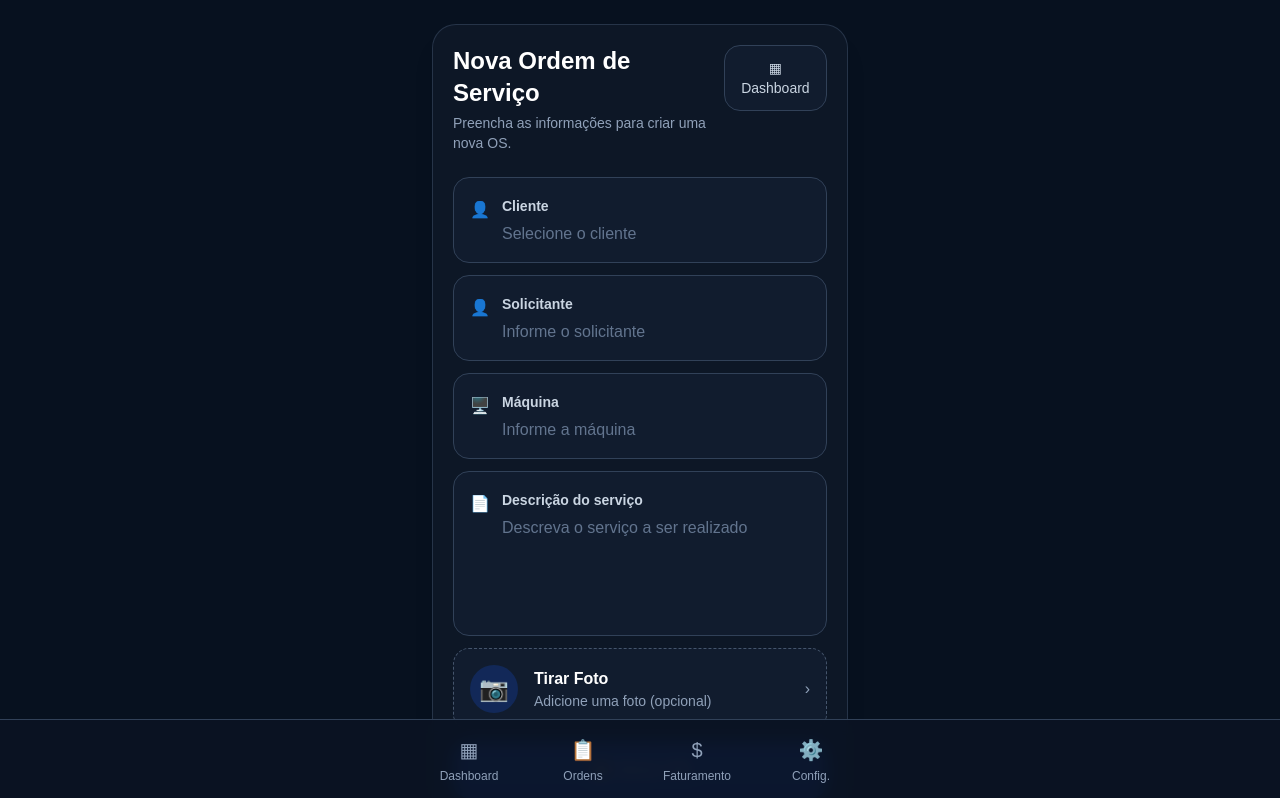
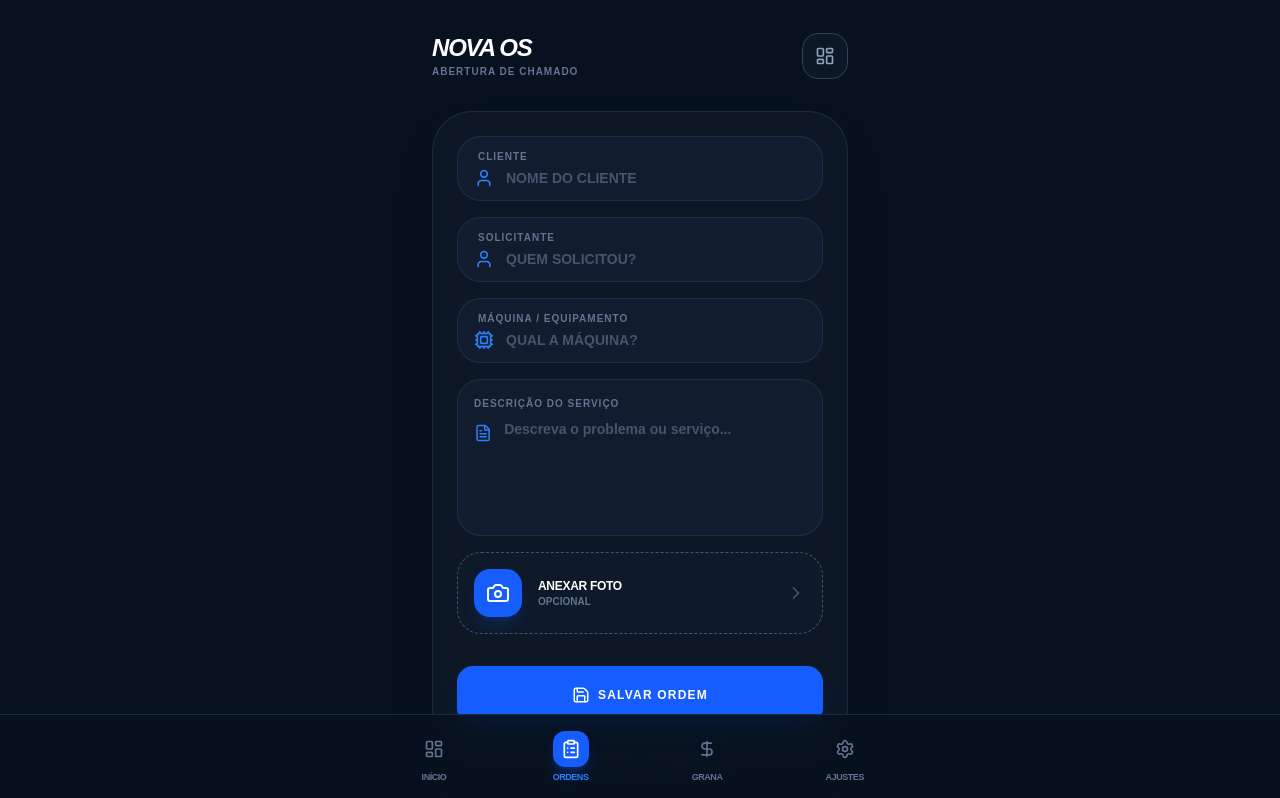
Before and after one commit to marcellsousaeng/app-servicos, a Next.js app: page /nova-os in a window 1280 px wide. Shown: the top 798 px of the page. Built offline with nearby package versions, Linux system fonts and the light colour scheme.

Commit message:
atualizaçoes

```diff
--- a/app/nova-os/page.tsx
+++ b/app/nova-os/page.tsx
@@ -1,8 +1,40 @@
 'use client'
 
-import { useState } from 'react'
+import React, { useState, useEffect } from 'react'
 import { useRouter } from 'next/navigation'
 import { supabase } from '../../lib/supabase'
+import {
+  User,
+  Cpu,
+  FileText,
+  Camera,
+  Save,
+  XCircle,
+  LayoutDashboard,
+  ClipboardList,
+  DollarSign,
+  Settings,
+  ChevronRight,
+  Wrench
+} from 'lucide-react'
+
+// Definição de Tipos para os Componentes
+interface CampoProps {
+  icone: React.ReactNode;
+  label: string;
+  placeholder: string;
+  value: string;
+  onChange: (val: string) => void;
+  tema: 'dark' | 'clean';
+}
+
+interface MenuIconProps {
+  label: string;
+  icone: React.ReactNode;
+  onClick: () => void;
+  ativo: boolean;
+  tema: 'dark' | 'clean';
+}
 
 export default function NovaOSPage() {
   const router = useRouter()
@@ -13,6 +45,12 @@ export default function NovaOSPage() {
   const [descricao, setDescricao] = useState('')
   const [foto, setFoto] = useState<File | null>(null)
   const [salvando, setSalvando] = useState(false)
+  const [tema, setTema] = useState<'dark' | 'clean'>('dark')
+
+  useEffect(() => {
+    const temaSalvo = localStorage.getItem('tema-app') as 'dark' | 'clean' | null
+    if (temaSalvo) setTema(temaSalvo)
+  }, [])
 
   async function buscarProximoNumeroOS() {
     const { data, error } = await supabase
@@ -21,32 +59,16 @@ export default function NovaOSPage() {
       .order('numero_os', { ascending: false })
       .limit(1)
 
-    if (error || !data || data.length === 0 || !data[0].numero_os) {
-      return 1
-    }
-
+    if (error || !data || data.length === 0 || !data[0].numero_os) return 1
     return data[0].numero_os + 1
   }
 
   async function enviarFoto() {
     if (!foto) return null
-
     const nomeArquivo = `${Date.now()}-${foto.name}`
-
-    const { error } = await supabase.storage
-      .from('os-imagens')
-      .upload(nomeArquivo, foto)
-
-    if (error) {
-      console.log('ERRO FOTO:', error)
-      alert('Erro ao enviar imagem')
-      return null
-    }
-
-    const { data } = supabase.storage
-      .from('os-imagens')
-      .getPublicUrl(nomeArquivo)
-
+    const { error } = await supabase.storage.from('os-imagens').upload(nomeArquivo, foto)
+    if (error) return null
+    const { data } = supabase.storage.from('os-imagens').getPublicUrl(nomeArquivo)
     return data.publicUrl
   }
 
@@ -58,11 +80,9 @@ export default function NovaOSPage() {
 
     try {
       setSalvando(true)
-
       const usuarioResponsavel = localStorage.getItem('usuario')
 
       if (!usuarioResponsavel) {
-        alert('Usuário não encontrado. Faça login novamente.')
         router.push('/')
         return
       }
@@ -70,117 +90,116 @@ export default function NovaOSPage() {
       const numeroOS = await buscarProximoNumeroOS()
       const fotoUrl = await enviarFoto()
 
-      const { error } = await supabase.from('ordens_servico').insert([
-        {
+      const { error } = await supabase.from('ordens_servico').insert([{
         numero_os: numeroOS,
-          cliente,
-          solicitante,
-          maquina,
+        cliente: cliente.toUpperCase(),
+        solicitante: solicitante.toUpperCase(),
+        maquina: maquina.toUpperCase(),
         descricao,
         status: 'Em andamento',
         cancelada: false,
-          motivo_cancelamento: null,
         usuario_responsavel: usuarioResponsavel,
         foto_url: fotoUrl,
-        },
-      ])
+      }])
 
-      if (error) {
-        console.log('ERRO SALVAR OS:', error)
-        alert('Erro ao salvar OS')
-        setSalvando(false)
-        return
-      }
+      if (error) throw error
 
       alert('OS criada com sucesso!')
       router.push('/dashboard')
     } catch (error) {
-      console.log('ERRO INESPERADO:', error)
-      alert('Erro inesperado ao salvar OS')
+      alert('Erro ao salvar OS')
       setSalvando(false)
     }
   }
 
   return (
-    <div className="min-h-screen bg-[#07111f] text-white pb-28">
-      <main className="max-w-md mx-auto px-4 pt-6">
-        <section className="bg-[#0d1726] rounded-3xl p-5 border border-slate-700/70 shadow-xl">
-          <div className="flex items-start justify-between gap-4 mb-6">
+    <div className={`min-h-screen transition-colors duration-500 pb-32 ${
+      tema === 'dark' ? 'bg-[#07111f] text-white' : 'bg-[#f8fafc] text-slate-900'
+    }`}>
+
+      <main className="max-w-md mx-auto px-4 pt-8">
+
+        {/* CABEÇALHO */}
+        <div className="flex items-center justify-between mb-8">
           <div>
-              <h1 className="text-2xl font-bold">Nova Ordem de Serviço</h1>
-              <p className="text-sm text-slate-400 mt-1">
-                Preencha as informações para criar uma nova OS.
-              </p>
+            <h1 className="text-2xl font-black uppercase italic tracking-tighter">Nova OS</h1>
+            <p className="text-[10px] font-bold uppercase tracking-widest text-slate-500">Abertura de Chamado</p>
           </div>
-
           <button
             onClick={() => router.push('/dashboard')}
-              className="bg-[#111c2e] border border-slate-700 px-4 py-3 rounded-2xl text-sm text-slate-300"
+            className={`p-3 rounded-2xl border transition-all ${
+              tema === 'dark' ? 'bg-[#0d1726] border-slate-700 text-slate-400' : 'bg-white border-slate-200 text-slate-500'
+            }`}
           >
-              ▦ Dashboard
+            <LayoutDashboard size={20} />
           </button>
         </div>
 
-          <div className="space-y-3">
-            <CampoTexto
-              icone="👤"
+        {/* CARD PRINCIPAL */}
+        <section className={`border rounded-[40px] p-6 shadow-2xl transition-all ${
+          tema === 'dark' ? 'bg-[#0d1726] border-slate-700/50' : 'bg-white border-slate-200'
+        }`}>
+
+          <div className="space-y-4">
+            <CampoModerno
+              icone={<User size={20} />}
               label="Cliente"
-              placeholder="Selecione o cliente"
+              placeholder="NOME DO CLIENTE"
               value={cliente}
-              onChange={setCliente}
+              onChange={(val) => setCliente(val.toUpperCase())}
+              tema={tema}
             />
 
-            <CampoTexto
-              icone="👤"
+            <CampoModerno
+              icone={<User size={20} />}
               label="Solicitante"
-              placeholder="Informe o solicitante"
+              placeholder="QUEM SOLICITOU?"
               value={solicitante}
-              onChange={setSolicitante}
+              onChange={(val) => setSolicitante(val.toUpperCase())}
+              tema={tema}
             />
 
-            <CampoTexto
-              icone="🖥️"
-              label="Máquina"
-              placeholder="Informe a máquina"
+            <CampoModerno
+              icone={<Cpu size={20} />}
+              label="Máquina / Equipamento"
+              placeholder="QUAL A MÁQUINA?"
               value={maquina}
-              onChange={setMaquina}
+              onChange={(val) => setMaquina(val.toUpperCase())}
+              tema={tema}
             />
 
-            <div className="bg-[#111c2e] border border-slate-700 rounded-2xl p-4">
+            {/* ÁREA DE TEXTO */}
+            <div className={`rounded-3xl p-4 border transition-all ${
+              tema === 'dark' ? 'bg-[#111c2e] border-slate-700/50' : 'bg-slate-50 border-slate-200'
+            }`}>
+              <label className="text-[10px] font-black uppercase text-slate-500 mb-2 block tracking-widest">Descrição do Serviço</label>
               <div className="flex gap-3">
-                <span className="text-blue-400 mt-1">📄</span>
-
-                <div className="w-full">
-                  <label className="text-sm font-semibold text-slate-300">
-                    Descrição do serviço
-                  </label>
-
+                <FileText size={20} className="text-blue-500 mt-1" />
                 <textarea
-                    placeholder="Descreva o serviço a ser realizado"
+                  placeholder="Descreva o problema ou serviço..."
                   value={descricao}
                   onChange={(e) => setDescricao(e.target.value)}
-                    className="w-full mt-1 bg-transparent outline-none text-white placeholder:text-slate-500 min-h-24 resize-none"
+                  className="w-full bg-transparent outline-none text-sm font-bold resize-none min-h-[100px] placeholder:text-slate-600"
                 />
               </div>
             </div>
+
+            {/* BOTÃO DE FOTO ESTILIZADO */}
+            <label className={`flex items-center justify-between p-4 rounded-3xl border border-dashed cursor-pointer transition-all active:scale-95 ${
+              tema === 'dark' ? 'bg-[#111c2e]/50 border-slate-600' : 'bg-slate-50 border-slate-300'
+            }`}>
+              <div className="flex items-center gap-4">
+                <div className="w-12 h-12 rounded-2xl bg-blue-600 flex items-center justify-center text-white shadow-lg shadow-blue-600/20">
+                  <Camera size={24} />
                 </div>
-
-            <label className="bg-[#111c2e] border border-dashed border-slate-600 rounded-2xl p-4 flex items-center justify-between cursor-pointer active:scale-[0.98] transition">
-              <div className="flex items-center gap-4">
-                <div className="w-12 h-12 rounded-full bg-blue-600/20 text-blue-400 flex items-center justify-center text-2xl">
-                  📷
-                </div>
-
                 <div>
-                  <p className="font-semibold">Tirar Foto</p>
-                  <p className="text-sm text-slate-400">
-                    {foto ? foto.name : 'Adicione uma foto (opcional)'}
+                  <p className="text-xs font-black uppercase tracking-tight">Anexar Foto</p>
+                  <p className="text-[10px] text-slate-500 uppercase font-bold truncate max-w-[150px]">
+                    {foto ? foto.name : 'Opcional'}
                   </p>
                 </div>
               </div>
-
-              <span className="text-slate-400">›</span>
-
+              <ChevronRight size={20} className="text-slate-600" />
               <input
                 type="file"
                 accept="image/*"
@@ -190,87 +209,73 @@ export default function NovaOSPage() {
               />
             </label>
 
+            {/* AÇÕES */}
+            <div className="pt-4 space-y-3">
               <button
                 onClick={salvarOS}
                 disabled={salvando}
-              className="w-full bg-blue-600 hover:bg-blue-700 text-white py-4 rounded-2xl font-semibold disabled:opacity-60"
+                className="w-full bg-blue-600 hover:bg-blue-700 text-white py-5 rounded-2xl font-black uppercase tracking-widest text-xs shadow-xl shadow-blue-600/20 flex items-center justify-center gap-2 transition-all disabled:opacity-50"
               >
-              💾 {salvando ? 'Salvando...' : 'Salvar OS'}
+                <Save size={18} /> {salvando ? 'PROCESSANDO...' : 'SALVAR ORDEM'}
               </button>
 
               <button
                 onClick={() => router.push('/dashboard')}
-              className="w-full bg-transparent border border-slate-700 text-slate-400 py-4 rounded-2xl font-semibold"
+                className={`w-full py-4 rounded-2xl font-black uppercase tracking-widest text-[10px] flex items-center justify-center gap-2 transition-all ${
+                  tema === 'dark' ? 'text-slate-500 hover:text-slate-300' : 'text-slate-400 hover:text-slate-600'
+                }`}
               >
-              🗑️ Cancelar
+                <XCircle size={16} /> Cancelar Operação
               </button>
+            </div>
           </div>
         </section>
       </main>
 
-      <nav className="fixed bottom-0 left-0 right-0 bg-[#0b1423]/95 backdrop-blur border-t border-slate-700 px-3 py-2">
-        <div className="max-w-md mx-auto grid grid-cols-4 gap-2">
-          <MenuItem titulo="Dashboard" icone="▦" onClick={() => router.push('/dashboard')} />
-          <MenuItem titulo="Ordens" icone="📋" onClick={() => router.push('/ordens')} />
-          <MenuItem titulo="Faturamento" icone="$" onClick={() => router.push('/faturamento')} />
-          <MenuItem titulo="Config." icone="⚙️" onClick={() => router.push('/configuracao')} />
+      {/* MENU INFERIOR MODERNO */}
+      <nav className={`fixed bottom-0 left-0 right-0 border-t backdrop-blur-md px-6 py-4 z-50 ${
+        tema === 'dark' ? 'bg-[#07111f]/90 border-slate-800' : 'bg-white/90 border-slate-200'
+      }`}>
+        <div className="max-w-md mx-auto flex justify-between items-center">
+          <MenuIcon label="Início" icone={<LayoutDashboard size={20} />} onClick={() => router.push('/dashboard')} ativo={false} tema={tema} />
+          <MenuIcon label="Ordens" icone={<ClipboardList size={20} />} onClick={() => router.push('/ordens')} ativo={true} tema={tema} />
+          <MenuIcon label="Grana" icone={<DollarSign size={20} />} onClick={() => router.push('/faturamento')} ativo={false} tema={tema} />
+          <MenuIcon label="Ajustes" icone={<Settings size={20} />} onClick={() => router.push('/configuracao')} ativo={false} tema={tema} />
         </div>
       </nav>
     </div>
   )
 }
 
-function CampoTexto({
-  icone,
-  label,
-  placeholder,
-  value,
-  onChange,
-}: {
-  icone: string
-  label: string
-  placeholder: string
-  value: string
-  onChange: (value: string) => void
-}) {
+// COMPONENTES AUXILIARES COM TIPAGEM CORRETA
+function CampoModerno({ icone, label, placeholder, value, onChange, tema }: CampoProps) {
   return (
-    <div className="bg-[#111c2e] border border-slate-700 rounded-2xl p-4">
-      <div className="flex gap-3">
-        <span className="text-blue-400 mt-1">{icone}</span>
-
-        <div className="w-full">
-          <label className="text-sm font-semibold text-slate-300">
-            {label}
-          </label>
-
+    <div className={`rounded-3xl px-4 py-3 border transition-all focus-within:border-blue-500 ${
+      tema === 'dark' ? 'bg-[#111c2e] border-slate-700/50' : 'bg-slate-50 border-slate-200'
+    }`}>
+      <label className="text-[10px] font-black uppercase text-slate-500 mb-1 block px-1 tracking-widest">{label}</label>
+      <div className="flex items-center gap-3">
+        <div className="text-blue-500">{icone}</div>
         <input
           value={value}
           onChange={(e) => onChange(e.target.value)}
           placeholder={placeholder}
-            className="w-full mt-1 bg-transparent outline-none text-white placeholder:text-slate-500"
+          className="w-full bg-transparent outline-none text-sm font-bold placeholder:text-slate-600"
         />
-        </div>
       </div>
     </div>
   )
 }
 
-function MenuItem({
-  titulo,
-  icone,
-  onClick,
-}: {
-  titulo: string
-  icone: string
-  onClick: () => void
-}) {
+function MenuIcon({ label, icone, onClick, ativo, tema }: MenuIconProps) {
   return (
-    <button
-      onClick={onClick}
-      className="py-2 rounded-2xl text-xs flex flex-col items-center justify-center gap-1 text-slate-400"
-    >
-      <span className="text-xl">{icone}</span>
-      <span>{titulo}</span>
+    <button onClick={onClick} className="flex flex-col items-center gap-1 transition-all">
+      <div className={`p-2 rounded-xl ${ativo ? 'bg-blue-600 text-white shadow-lg shadow-blue-600/30' : 'text-slate-500'}`}>
+        {icone}
+      </div>
+      <span className={`text-[9px] font-black uppercase tracking-tighter ${ativo ? 'text-blue-500' : 'text-slate-500'}`}>
+        {label}
+      </span>
     </button>
   )
 }
```
Lines whose indentation alone changed are shown as unchanged.
